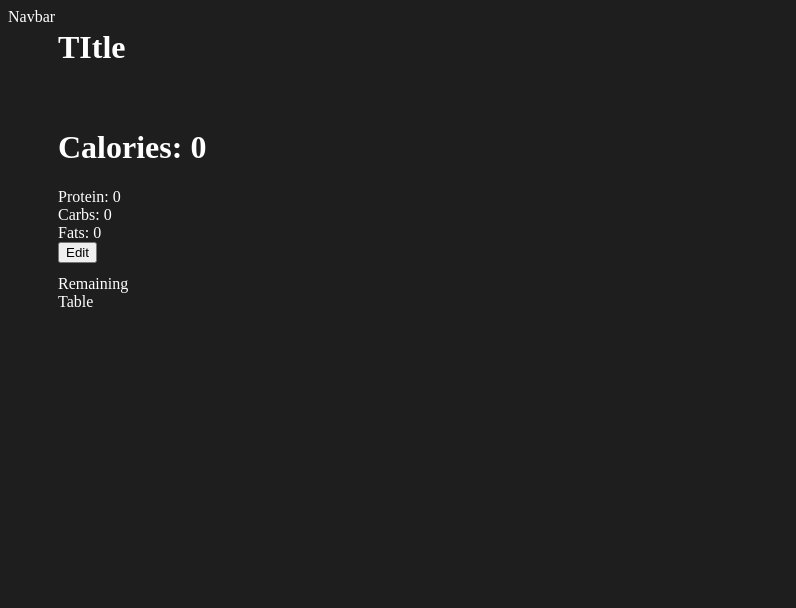
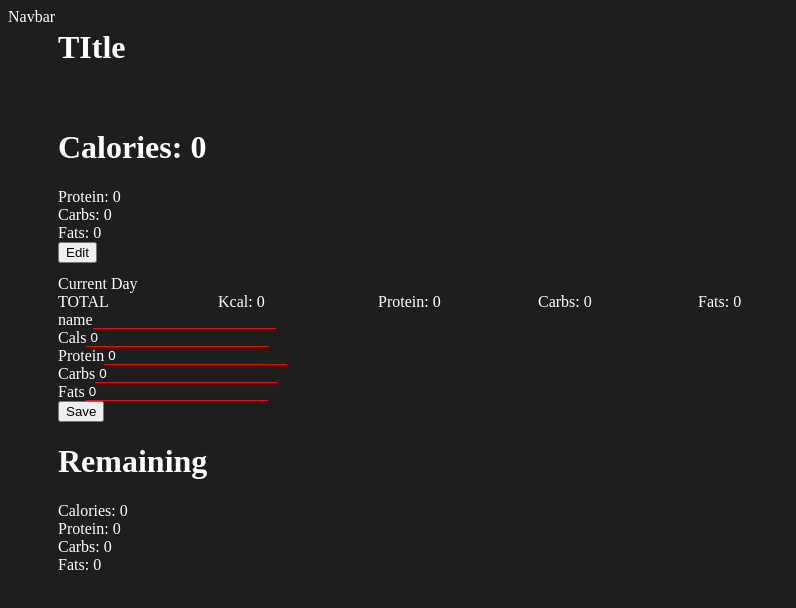
Before and after one commit to JoelSaleem/macro-tracker, a Next.js app: page / in a window 1280 px wide. Shown: the top 608 px of the page, without its empty margins (0-796 px from the left). Built offline with nearby package versions, Linux system fonts and the light colour scheme.

Commit message:
Main Functionality complete

```diff
--- /dev/null
+++ b/components/CurrentDay.tsx
@@ -0,0 +1,50 @@
+import {
+  LocalStorageCurrentDayManager,
+  IMeal
+} from '../managers/LocalStorageCurrentDayManager'
+import { MealAdder } from './MealAdder'
+import { useState } from 'react'
+import { DisplayMeal } from './DisplayMeal'
+
+const {
+  listMeals,
+  isClient,
+  addMeal,
+  removeMeal,
+  getTotalForDay
+} = new LocalStorageCurrentDayManager()
+
+export const CurrentDay = ({ update }: { update(): void }) => {
+  let data: IMeal[] = []
+  if (isClient()) {
+    data = listMeals() || []
+  }
+
+  const total = getTotalForDay()
+
+  return (
+    <div>
+      <div>Current Day</div>
+      {data.map((meal, i) => {
+        return (
+          <DisplayMeal
+            key={i}
+            index={i}
+            {...meal}
+            onDelete={(idx: number | undefined) => {
+              removeMeal(idx)
+              update()
+            }}
+          />
+        )
+      })}
+      <DisplayMeal {...total} timestamp={0} name='TOTAL' />
+      <MealAdder
+        onChange={data => {
+          addMeal(data)
+          update()
+        }}
+      />
+    </div>
+  )
+}
--- /dev/null
+++ b/components/DisplayMeal.tsx
@@ -0,0 +1,40 @@
+import { IMeal } from '../managers/LocalStorageCurrentDayManager'
+import styled from 'styled-components'
+
+const Container = styled.div`
+  display: flex;
+  max-width: 800px;
+`
+
+const Info = styled.span`
+  flex: 1;
+`
+
+interface DisplayMealProps extends IMeal {
+  index?: number
+  onDelete?: (idx: number | undefined) => void
+}
+
+export const DisplayMeal = ({
+  name,
+  protein,
+  carbohydrates,
+  fats,
+  calories,
+  index,
+  onDelete
+}: DisplayMealProps) => {
+  return (
+    <Container
+      onClick={() => {
+        onDelete && onDelete(index)
+      }}
+    >
+      <Info>{name}</Info>
+      <Info>Kcal: {calories}</Info>
+      <Info>Protein: {protein}</Info>
+      <Info>Carbs: {carbohydrates}</Info>
+      <Info>Fats: {fats}</Info>
+    </Container>
+  )
+}
--- a/components/Input.tsx
+++ b/components/Input.tsx
@@ -10,7 +10,7 @@ const InputElem = styled.input`
   border-bottom: 1px red solid;
   background-color: transparent;
   color: white;
-  padding-left: 4px
+  padding-left: 4px;
 `
 
 const Label = styled.span`
@@ -25,16 +25,21 @@ const Container = styled.div`
 
 interface InputProps {
   label: string
-  onChange(key: keyof ITargetData, value: number): void
-  value: number
-  id: keyof ITargetData
+  onChange(key: string, value: number | string): void
+  value: number | string
+  id: string
 }
 
 export const Input = ({ label, onChange, value, id }: InputProps) => {
   return (
     <Container>
       <Label>{label}</Label>
-      <InputElem onChange={(e: any) => { onChange(id, +e.target.value || 0)}} value={value}/>
+      <InputElem
+        onChange={(e: any) => {
+          onChange(id, e.target.value)
+        }}
+        value={value}
+      />
     </Container>
   )
 }
--- /dev/null
+++ b/components/MealAdder.tsx
@@ -0,0 +1,77 @@
+import { Input } from './Input'
+import { useState } from 'react'
+import { IMeal } from '../managers/LocalStorageCurrentDayManager'
+
+interface MealAdderProps {
+  onChange(data: IMeal): void
+}
+
+const defaultData: IMeal = {
+  name: '',
+  calories: 0,
+  protein: 0,
+  carbohydrates: 0,
+  fats: 0,
+  timestamp: Date.now()
+}
+
+export const MealAdder = (props: MealAdderProps) => {
+  const [data, setData] = useState(defaultData)
+
+  const onInputChanged = (id: keyof IMeal, val: string | number): void => {
+    if (id === 'name' && typeof val === 'string') {
+      data[id] = val
+    } else if (id !== 'name') {
+      if (val === NaN) {
+        val = 0
+      }
+      data[id] = +val
+    }
+
+    setData({ ...data })
+  }
+
+  return (
+    <div>
+      <Input
+        id='name'
+        label='name'
+        onChange={onInputChanged}
+        value={data.name}
+      />
+      <Input
+        id='calories'
+        label='Cals'
+        onChange={onInputChanged}
+        value={data.calories}
+      />
+      <Input
+        id='protein'
+        label='Protein'
+        onChange={onInputChanged}
+        value={data.protein}
+      />
+      <Input
+        id='carbohydrates'
+        label='Carbs'
+        onChange={onInputChanged}
+        value={data.carbohydrates}
+      />
+      <Input
+        id='fats'
+        label='Fats'
+        onChange={onInputChanged}
+        value={data.fats}
+      />
+      <button
+        onClick={() => {
+          props.onChange({ ...data, timestamp: Date.now() })
+          console.log('will clear data')
+          setData({ ...defaultData })
+        }}
+      >
+        Save
+      </button>
+    </div>
+  )
+}
--- /dev/null
+++ b/components/Remaining.tsx
@@ -0,0 +1,25 @@
+import { LocalStorageCurrentDayManager } from '../managers/LocalStorageCurrentDayManager'
+import { LocalStorageTargetManager } from '../managers/LocalStorageTargetManager'
+
+const { getTotalForDay } = new LocalStorageCurrentDayManager()
+const { getItem } = new LocalStorageTargetManager()
+
+export const Remaining = () => {
+  const target = getItem()
+  const total = getTotalForDay()
+
+  const calories = target.calories - total.calories
+  const fats = target.fats - total.fats
+  const carbohydrates = target.carbohydrates - total.carbohydrates
+  const protein = target.protein - total.protein
+
+  return (
+    <div>
+      <h1>Remaining</h1>
+      <div>Calories: {calories}</div>
+      <div>Protein: {protein}</div>
+      <div>Carbs: {carbohydrates}</div>
+      <div>Fats: {fats}</div>
+    </div>
+  )
+}
--- a/components/Target.tsx
+++ b/components/Target.tsx
@@ -2,7 +2,7 @@ import { useState, useEffect, useLayoutEffect } from 'react'
 import { DisplayTarget } from './DisplayTarget'
 import { TargetEdit } from './TargetEdit'
 import {
-  LocalStorageManager,
+  LocalStorageTargetManager,
   ITargetData
 } from '../managers/LocalStorageTargetManager'
 
@@ -13,11 +13,10 @@ export const defaultData = {
   carbohydrates: 0
 }
 
-const { getItem, setItem } = new LocalStorageManager()
+const { getItem, setItem } = new LocalStorageTargetManager()
 
-export const Target = () => {
+export const Target = ({ update }: { update(): void }) => {
   const [isEditing, setIsEditing] = useState(false)
-  let [version, setVersion] = useState(0)
   const toggleIsEditing = () => setIsEditing(!isEditing)
   // TODO: USE CALLBACK HOOK
 
@@ -34,7 +33,7 @@ export const Target = () => {
           data={data}
           onChange={(key: keyof ITargetData, value: number) => {
             setItem(key, value)
-            setVersion(++version) // Trigger re-render
+            update()
           }}
         />
         <button onClick={toggleIsEditing}>Save</button>
--- a/components/Tracker.tsx
+++ b/components/Tracker.tsx
@@ -1,11 +1,17 @@
 import { Target } from './Target'
+import { CurrentDay } from './CurrentDay'
+import { Remaining } from './Remaining'
+import { useState } from 'react'
 
 export const Tracker = () => {
+  const [version, setVersion] = useState(0)
+  const update = () => setVersion(version + 1)
+
   return (
     <>
-      <Target />
-      <div>Remaining</div>
-      <div>Table</div>
+      <Target update={update} />
+      <CurrentDay update={update} />
+      <Remaining />
     </>
   )
 }
--- /dev/null
+++ b/managers/LocalStorageCurrentDayManager.ts
@@ -0,0 +1,86 @@
+export interface IMeal {
+  calories: number
+  protein: number
+  carbohydrates: number
+  fats: number
+  name: string
+  timestamp: number
+}
+
+export class LocalStorageCurrentDayManager {
+  constructor() {
+    const currData = this.listMeals()
+
+    if (!currData && this.isClient()) {
+      localStorage.setItem(this.getKey(), JSON.stringify([]))
+    }
+  }
+
+  isClient = (): boolean => {
+    return typeof window !== 'undefined'
+  }
+
+  getKey = (): string => {
+    return 'MacroTracker__current'
+  }
+
+  addMeal = (meal: IMeal): void => {
+    const meals: IMeal[] | null = this.listMeals() || []
+    meals.push(meal)
+
+    if (this.isClient()) {
+      localStorage.setItem(this.getKey(), JSON.stringify(meals))
+    }
+  }
+
+  removeMeal = (idx: number | undefined): void => {
+    if (idx == null) {
+      return
+    }
+    let meals: IMeal[] = this.listMeals() || []
+
+    delete meals[idx]
+    meals = meals.filter(Boolean)
+
+    if (this.isClient()) {
+      localStorage.setItem(this.getKey(), JSON.stringify(meals))
+    }
+  }
+
+  getTotalForDay = () => {
+    const data = this.listMeals() || []
+    const total: IMeal = {
+      calories: 0,
+      protein: 0,
+      fats: 0,
+      carbohydrates: 0,
+      name: 'total',
+      timestamp: 0
+    }
+
+    data.forEach((meal: IMeal) => {
+      const { calories, protein, fats, carbohydrates } = meal || {}
+      total.calories += calories || 0
+      total.protein += protein || 0
+      total.fats += fats || 0
+      total.carbohydrates += carbohydrates || 0
+    })
+
+    return total
+  }
+
+  listMeals = (): IMeal[] | null => {
+    let rawData = ''
+    if (this.isClient()) {
+      rawData = localStorage.getItem(this.getKey()) || ''
+    }
+
+    let data: IMeal[] | null = null
+    if (rawData) {
+      data = JSON.parse(rawData)
+      return data
+    }
+
+    return []
+  }
+}
--- a/managers/LocalStorageTargetManager.ts
+++ b/managers/LocalStorageTargetManager.ts
@@ -5,7 +5,7 @@ export interface ITargetData {
   fats: number
 }
 
-export class LocalStorageManager {
+export class LocalStorageTargetManager {
   isClient = (): boolean => {
     return typeof window !== 'undefined'
   }
@@ -26,9 +26,8 @@ export class LocalStorageManager {
   setItem = (key: keyof ITargetData, value: number): void => {
     if (this.isClient()) {
       const rawData = this.getItem()
-      rawData[key] = value
+      rawData[key] = +value
       const data = JSON.stringify(rawData)
-      console.log(key, value, data)
 
       localStorage.setItem(this.getKey(), JSON.stringify(data))
     }
```
